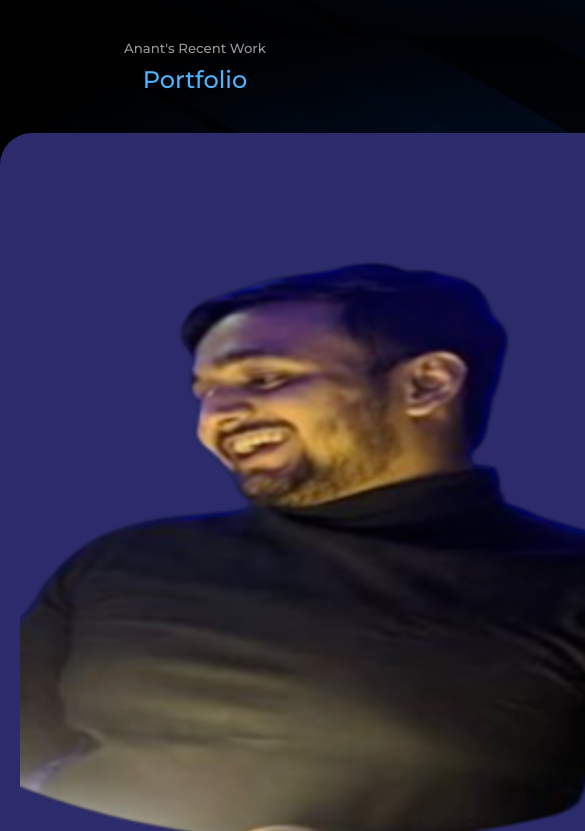
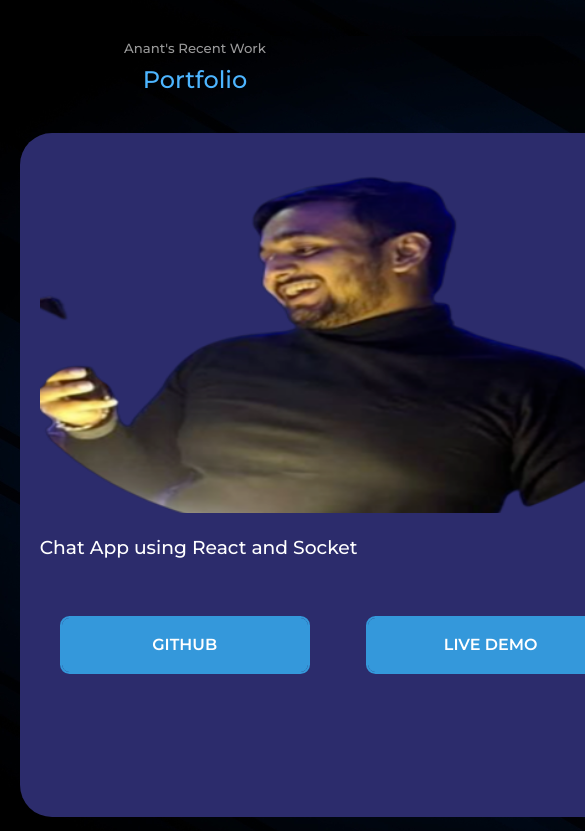
Before and after one commit to anantraghuvanshi/theanantraghuvanshi, a React (Create React App) app in the folder anant-portfolio/: page / in a window 390 px wide. Shown: the part 3360-4191 px from the top of the page, 585 px wide, since content can reach past the window. Built offline with nearby package versions, Linux system fonts and the light colour scheme.

Commit message:
index.js update

```diff
--- a/anant-portfolio/src/components/portfolio/portfolio.css
+++ b/anant-portfolio/src/components/portfolio/portfolio.css
@@ -34,3 +34,16 @@
     text-align: center;
     justify-content: center;
 }
+
+@media screen and (max-width: 1024px){
+    .portfolio__container{
+        grid-template-columns: 1fr 1fr;
+        gap: 1.2rem;
+    }
+}
+@media screen and (max-width: 600px){
+    .portfolio__container{
+        grid-template-columns: 1fr 1fr;
+        gap: 1rem;
+    }
+}
--- a/anant-portfolio/src/components/portfolio/portfolio.jsx
+++ b/anant-portfolio/src/components/portfolio/portfolio.jsx
@@ -13,10 +13,10 @@ const portfolio = () => {
       <h5>Anant's Recent Work</h5>
       <h2>Portfolio</h2>
 
-      <div className="portfolio__container">
+      <div className="container portfolio__container">
         <article className="portfolio__item">
           <div className="portfolio__item-image">
-            <img src={IMG1} alt="" class='myimage' width='1280' height='720' />
+            <img src={IMG1} alt=""  width='480' height='360' />
           </div>
           <h3>Chat App using React and Socket</h3>
           <div className="portfolio__item-cta">
--- a/anant-portfolio/src/index.js
+++ b/anant-portfolio/src/index.js
@@ -1,7 +1,9 @@
-import ReactDOM from 'react-dom';
+import ReactDOM from 'react-dom/client';
 import App from './App';
 import './index.css';
 
-ReactDOM.render(<App />, document.querySelector("#root"));
+const container = document.getElementById('root');
+const root = ReactDOM.createRoot(container);
+root.render(<App />);
 
 export default App;
```
